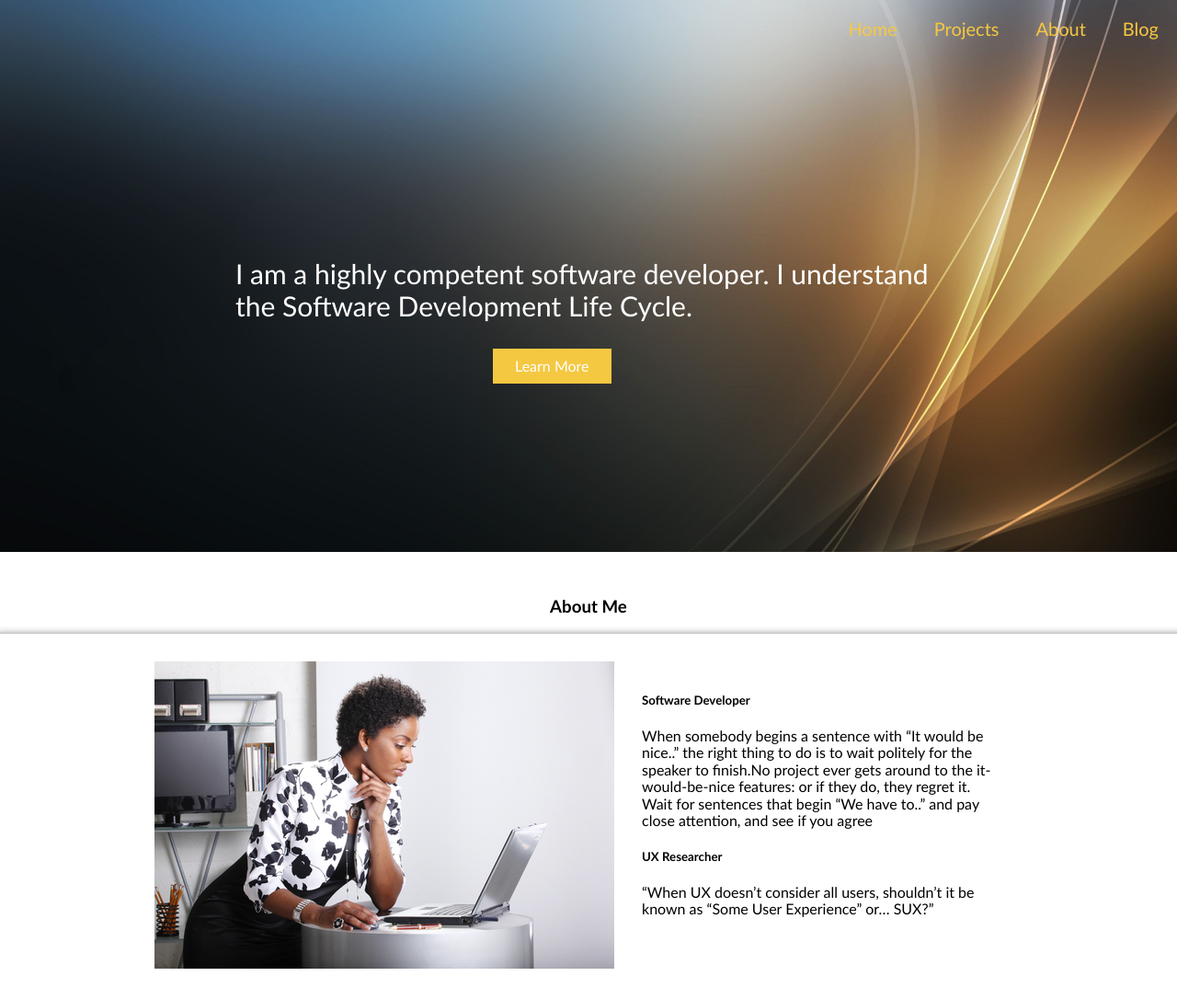
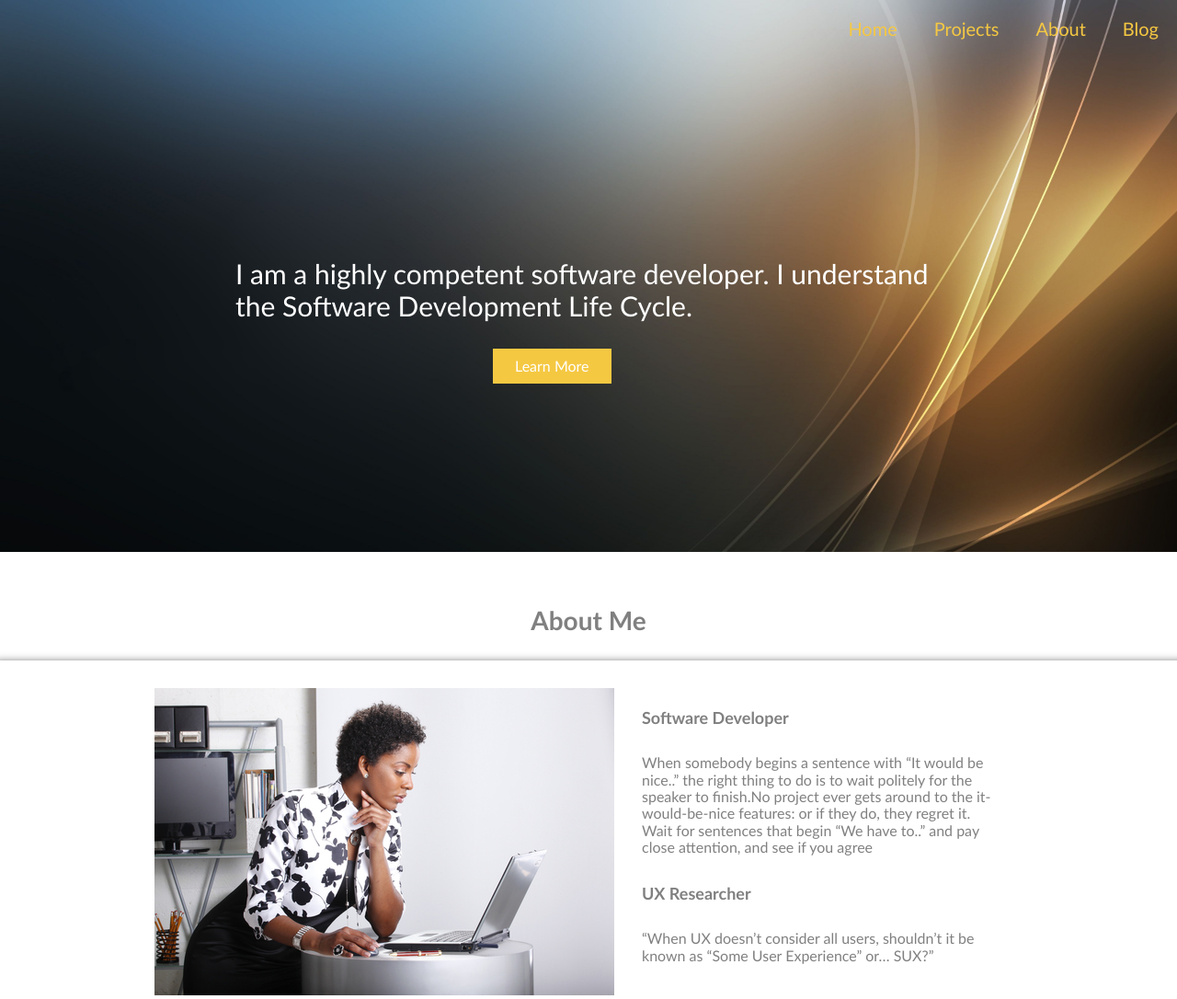
Before and after one commit to UhuruV/portfolio, a plain HTML site: page index.html in a window 1280 px wide. Shown: the whole page at 92% size. Before the commit the page ends 1056 px from the top, so only its background shows below. Drawn offline with Linux system fonts and the light colour scheme.

Commit message:
changed the fonts size and font color

```diff
--- a/css/main.css
+++ b/css/main.css
@@ -12,6 +12,10 @@ header a{
     font-size: 20px;
     color: #f5c842;
 }
+h3{
+    color: #808080;
+    font-size: 28px;
+}
  .nav{
     width: 100%;
     height: 80px;
@@ -25,6 +29,13 @@ header a{
     height: 600px;
     opacity:1;
 }
+.intro_abt{
+    color: #fff;
+}
+h5{
+    color: #808080;
+    font-size: 18px;
+}
 
 .intro{
   margin:  auto;
@@ -32,9 +43,11 @@ header a{
   padding-top: 170px;
   text-align: left;
 }
+.grey{
+    color: #808080;
+}
 .intro p{
     font-size: 30px;
-    color: #fff;
     padding-top:0;
     text-align: left;
 }
--- a/index.html
+++ b/index.html
@@ -21,7 +21,7 @@
         </header>
 
         <div class="intro">
-            <p>I am a highly competent software developer. I understand the Software Development Life Cycle.</p>
+            <p class="intro_abt">I am a highly competent software developer. I understand the Software Development Life Cycle.</p>
             <a href="#projects"><button class="button">Learn More</button></a>
         </div>
     </div>
@@ -34,11 +34,11 @@
         </div>
             <div class="abt_section">
             <h5>Software Developer</h5>
-              <p>
+              <p class="grey">
                 When somebody begins a sentence with “It would be nice..” the right thing to do is to wait politely for the speaker to finish.No project ever gets around to the it-would-be-nice features: or if they do, they regret it. Wait for sentences that begin “We have to..” and pay close attention, and see if you agree
               </p>
               <h5>UX Researcher</h5>
-              <p>
+              <p class="grey">
                 “When UX doesn’t consider all users, shouldn’t it be known as “Some User Experience” or… SUX?”
               </p>
           </div>
```
